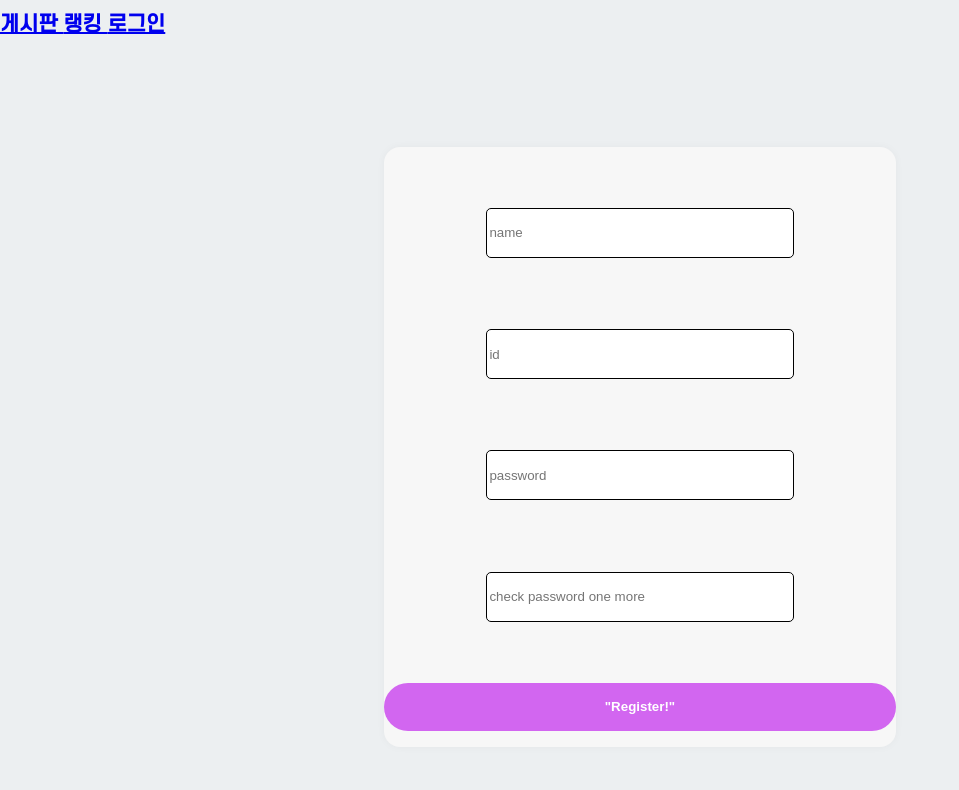
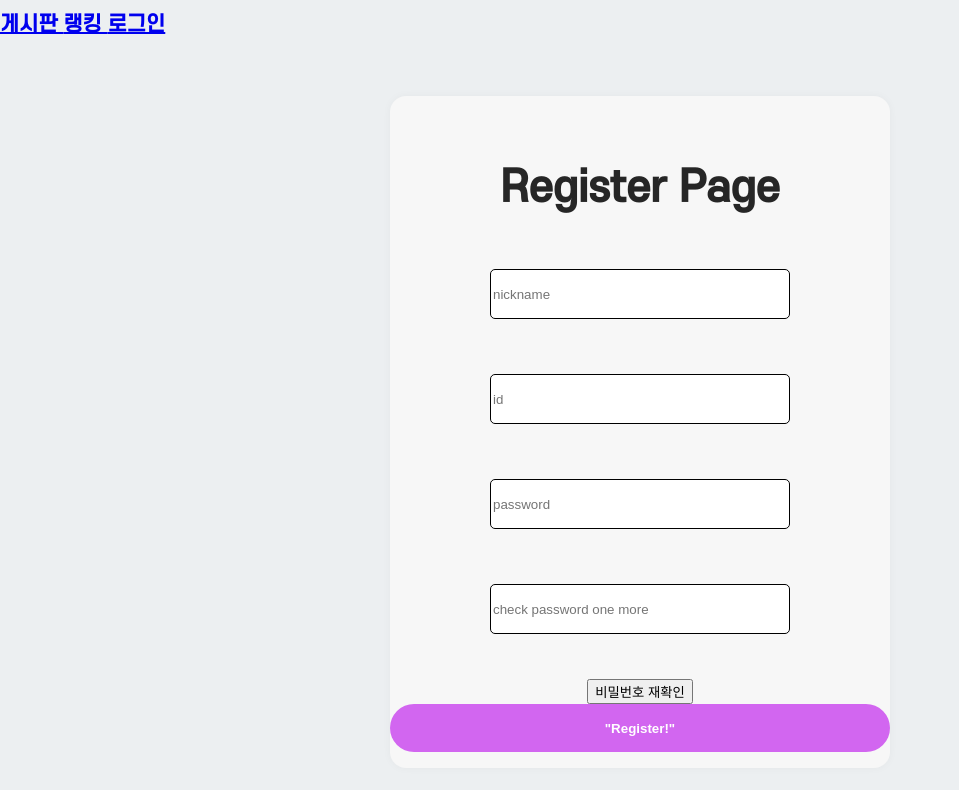
Before and after one commit to onegqueen/front, a React (Create React App) app: page /Register in a window 1280 px wide. Shown: the top 790 px of the page, without its empty margins (0-959 px from the left). Built offline with nearby package versions, Linux system fonts and the light colour scheme.

Commit message:
[11.19] login register mypage 간 이동 수정 및 password 일치 검사

```diff
--- a/src/components/Header.js
+++ b/src/components/Header.js
@@ -1,22 +1,22 @@
-import styled from 'styled-components'
-import {Link} from "react-router-dom"
+import styled from "styled-components";
+import { Link } from "react-router-dom";
 const Header_bar = styled.div`
-    display:flex;
-    flex-direction:row;
-    justify-content:space-between;
-    flex-wrap:wrap;
-    align-items:center;
-    align-content:center;
-`
+  display: flex;
+  flex-direction: row;
+  justify-content: space-between;
+  flex-wrap: wrap;
+  align-items: center;
+  align-content: center;
+`;
 
-export default function Header(){
-    return(
-        <Header_bar className = "header">
-            <h1>
-                <Link to ="/keyword"> 게시판 </Link>
-                <Link to ="/rank"> 랭킹 </Link>
-                <a href="/"> 로그인 </a>
-            </h1>
-        </Header_bar>
-    )
+export default function Header() {
+  return (
+    <Header_bar className="header">
+      <h1>
+        <Link to="/keyword"> 게시판 </Link>
+        <Link to="/rank"> 랭킹 </Link>
+        <a href="/login"> 로그인 </a>
+      </h1>
+    </Header_bar>
+  );
 }
--- a/src/components/Login/Login.jsx
+++ b/src/components/Login/Login.jsx
@@ -1,5 +1,5 @@
 import S from "./styled";
-import { Link } from "react-router-dom";
+import { Link, useNavigate } from "react-router-dom";
 import React, { useState } from "react";
 import axios from "axios";
 
@@ -8,18 +8,26 @@ const Login = () => {
   const [password, setPassword] = useState("");
 
   //아이디
-  const onIdHandler = (event) => {
-    setId(event.currentTarget.value);
+  const onIdHandler = (e) => {
+    setId(e.currentTarget.value);
   };
 
   //비밀번호
-  const onPasswordHandler = (event) => {
-    setPassword(event.currentTarget.value);
+  const onPasswordHandler = (e) => {
+    setPassword(e.currentTarget.value);
   };
 
   //로그인
-  const onSubmit = (event) => {
-    event.preventDefault();
+  const navigate = useNavigate();
+  const navigateToAccount = () => {
+    navigate("/MyAccount");
+    return alert("Login Success !!");
+  };
+
+  // 회원가입 페이지 이동
+  const navigate1 = useNavigate();
+  const navigateToRegister = () => {
+    navigate1("/Register");
   };
 
   return (
@@ -39,18 +47,17 @@ const Login = () => {
           placeholder="비밀번호"
         />
         <div>
-          <S.LoginButton type="submit" onSubmit={onSubmit}>
+          <S.LoginButton type="submit" onClick={navigateToAccount}>
             Login
           </S.LoginButton>
         </div>
         <div>
           <S.snsLogin>Google</S.snsLogin>
-          <S.snsLogin>Naver</S.snsLogin>
           <S.snsLogin>KaKao</S.snsLogin>
         </div>
       </S.Form>
-      <S.RegisterButton>
-        <Link to={"/register"}>"Link for Register"</Link>
+      <S.RegisterButton onClick={navigateToRegister}>
+        "Link for Register"
       </S.RegisterButton>
     </S.Container>
   );
--- a/src/components/Login/styled.jsx
+++ b/src/components/Login/styled.jsx
@@ -54,7 +54,7 @@ const LoginButton = styled.div`
   height: 48px;
   border: none;
   font-weight: 700;
-
+  cursor: pointer;
   color: black;
 `;
 
--- a/src/components/Register/Register.jsx
+++ b/src/components/Register/Register.jsx
@@ -1,15 +1,15 @@
 import React, { useState } from "react";
-import { Link } from "react-router-dom";
+import { Link, useNavigate } from "react-router-dom";
 import S from "./styled";
 
 const Register = () => {
-  const [name, setName] = useState("");
+  const [nickname, setNickname] = useState("");
   const [id, setId] = useState("");
   const [password, setPassword] = useState("");
   const [confirmPassword, setConfirmPassword] = useState("");
 
-  const onNameHandler = (event) => {
-    setName(event.currentTarget.value);
+  const onNickNameHandler = (event) => {
+    setNickname(event.currentTarget.value);
   };
 
   const onIdHandler = (event) => {
@@ -20,20 +20,35 @@ const Register = () => {
     setPassword(event.currentTarget.value);
   };
 
-  const onSubmit = (event) => {
+  const onPasswordCheckHandler = (event) => {
+    setConfirmPassword(event.currentTarget.value);
+  };
+
+  // password check
+  const onCheck = (event) => {
     event.preventDefault();
     if (password !== confirmPassword) {
       return alert("비밀번호 확인을 다시 한 번 해주십시오.");
+    } else if (password === confirmPassword) {
+      return alert("비밀번호가 일치합니다. 회원가입을 진행해주세요.");
     }
+  };
+
+  // 회원가입 후 로그인 페이지 이동
+  const navigate = useNavigate();
+  const navigateToLogin = () => {
+    navigate("/Login");
+    return alert("Register Success !! 로그인 페이지로 이동합니다.");
   };
 
   return (
     <S.Container>
+      <S.Title>Register Page</S.Title>
       <S.Input
         type="text"
-        value={name}
-        onChange={onNameHandler}
-        placeholder="name"
+        value={nickname}
+        onChange={onNickNameHandler}
+        placeholder="nickname"
       />
       <S.Input type="text" placeholder="id" value={id} onChange={onIdHandler} />
       <S.Input
@@ -42,13 +57,16 @@ const Register = () => {
         value={password}
         onChange={onPasswordHandler}
       />
+
       <S.Input
         type="password"
         placeholder="check password one more"
         value={confirmPassword}
-        onChange={onPasswordHandler}
+        onChange={onPasswordCheckHandler}
       />
-      <S.SubmitButton type="button" onChange={onSubmit}>
+      <S.PasswordCheck onClick={onCheck}>비밀번호 재확인</S.PasswordCheck>
+
+      <S.SubmitButton type="submit" onClick={navigateToLogin}>
         "Register!"
       </S.SubmitButton>
     </S.Container>
--- a/src/components/Register/styled.jsx
+++ b/src/components/Register/styled.jsx
@@ -1,9 +1,13 @@
-import styled, { css } from "styled-components";
+import styled from "styled-components";
 
 const Container = styled.div`
-  width: 512px;
-  height: 600px;
-  position: relative;
+  position: absolute;
+  top: 0;
+  bottom: 0;
+  width: 100%;
+  max-width: 500px;
+  left: 50%;
+  transform: translate(-50%, 0);
   background: #f7f7f7;
   border-radius: 16px;
   box-shadow: 0 0 8px 0 rgba(0, 0, 0, 0.04);
@@ -12,6 +16,8 @@ const Container = styled.div`
   margin-bottom: 32px;
   display: flex;
   flex-direction: column;
+  justify-content: center;
+  align-items: center;
 `;
 
 const Input = styled.input`
@@ -42,10 +48,24 @@ const SubmitButton = styled.button`
   cursor: pointer;
 `;
 
+const Title = styled.div`
+  margin-top: 67px;
+  align-items: center;
+  justify-content: center;
+  font-size: 42px;
+  font-weight: 700;
+  margin-bottom: 1rem;
+  color: #262626;
+`;
+
+const PasswordCheck = styled.button``;
+
 const S = {
   Input,
   Container,
   SubmitButton,
+  Title,
+  PasswordCheck,
 };
 
 export default S;
```
Also changed, not shown: package.json (+7 -4 lines), 1 other file (tests, documents, lock files or other folders).
